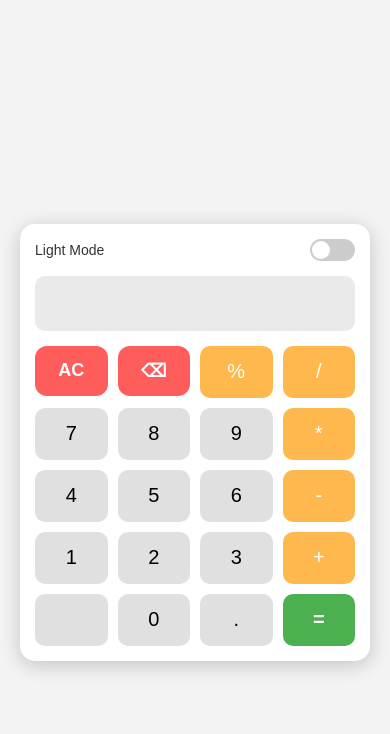
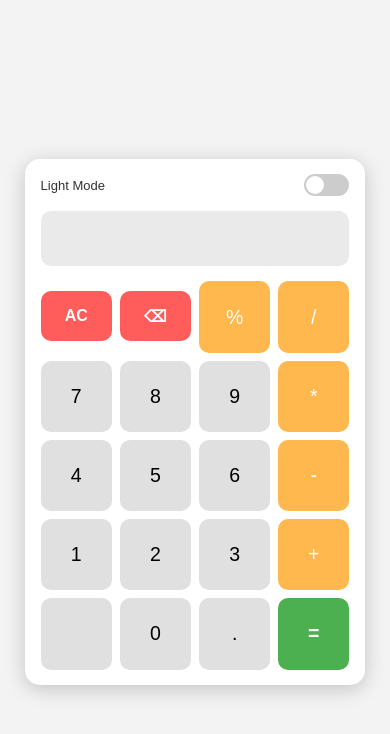
Before and after one commit to adpaisen/Calculator-Web-App, a plain HTML site: page index.html in a window 390 px wide. Drawn offline with Linux system fonts and the light colour scheme.

Commit message:
Refactor CSS for improved responsiveness and styles

```diff
--- a/style.css
+++ b/style.css
@@ -1,13 +1,18 @@
 /* Global Styles */
+* {
+    margin: 0;
+    padding: 0;
+    box-sizing: border-box;
+}
+
 body {
     display: flex;
     justify-content: center;
     align-items: center;
-    height: 100vh;
-    margin: 0;
+    min-height: 100vh;
+    padding: 16px;
     font-family: Arial, Helvetica, sans-serif;
-    transition: 0.3s;
-    padding: 20px;
+    transition: .3s;
 }
 
 .light {
@@ -20,22 +25,21 @@ body {
     color: #fff;
 }
 
-/* Calculator Box */
+/* Calculator */
 .calculator {
+    width: min(100%, 360px);
     background: white;
-    padding: 20px;
+    padding: clamp(15px, 4vw, 20px);
     border-radius: 15px;
-    width: 100%;
-    max-width: 340px;
-    transition: 0.3s;
-    box-shadow: 0 4px 20px rgba(0, 0, 0, 0.2);
+    transition: .3s;
+    box-shadow: 0 4px 20px rgba(0,0,0,.2);
 }
 
 .dark .calculator {
     background: #2c2c2c;
 }
 
-/* Mode Toggle */
+/* Top Bar */
 .top-bar {
     display: flex;
     justify-content: space-between;
@@ -44,10 +48,10 @@ body {
 }
 
 .mode-label {
-    font-size: 14px;
+    font-size: clamp(13px, 2vw, 15px);
 }
 
-/* Toggle Switch Design */
+/* Toggle */
 .switch {
     position: relative;
     width: 45px;
@@ -60,26 +64,23 @@ body {
 
 .slider {
     position: absolute;
-    cursor: pointer;
+    inset: 0;
     background: #ccc;
     border-radius: 20px;
-    top: 0;
-    left: 0;
-    right: 0;
-    bottom: 0;
-    transition: 0.3s;
+    cursor: pointer;
+    transition: .3s;
 }
 
 .slider:before {
     content: "";
     position: absolute;
+    width: 18px;
     height: 18px;
-    width: 18px;
+    top: 2px;
+    left: 2px;
     background: white;
     border-radius: 50%;
-    left: 2px;
-    top: 2px;
-    transition: 0.3s;
+    transition: .3s;
 }
 
 input:checked + .slider {
@@ -90,18 +91,17 @@ input:checked + .slider:before {
     transform: translateX(22px);
 }
 
-/* Display Screen */
+/* Display */
 #display {
     width: 100%;
-    height: 60px;
-    font-size: 28px;
+    height: clamp(55px, 12vw, 65px);
+    border: none;
+    border-radius: 10px;
+    background: #eaeaea;
+    padding: 10px;
     text-align: right;
-    padding: 10px;
-    border: none;
-    background: #eaeaea;
-    border-radius: 10px;
+    font-size: clamp(22px, 6vw, 30px);
     margin-bottom: 15px;
-    box-sizing: border-box;
 }
 
 .dark #display {
@@ -109,7 +109,7 @@ input:checked + .slider:before {
     color: white;
 }
 
-/* Buttons Grid */
+/* Buttons */
 .buttons {
     display: grid;
     grid-template-columns: repeat(4, 1fr);
@@ -117,14 +117,14 @@ input:checked + .slider:before {
 }
 
 button {
-    height: 60px;
+    width: 100%;
+    aspect-ratio: 1;
     border: none;
     border-radius: 10px;
-    font-size: 22px;
+    cursor: pointer;
+    font-size: clamp(18px, 5vw, 22px);
     background: #e0e0e0;
-    cursor: pointer;
-    transition: 0.2s;
-    box-sizing: border-box;
+    transition: .2s;
 }
 
 button:hover {
@@ -150,7 +150,7 @@ button:hover {
     background: #ffa726;
 }
 
-/* Equal Button */
+/* Equal */
 .equal {
     background: #4caf50;
     color: white;
@@ -161,21 +161,23 @@ button:hover {
     background: #43a047;
 }
 
-/* Clear Button */
+/* Clear */
 .clear {
     width: 100%;
-    height: 60px;
+    height: 55px;
+    margin-top: 10px;
+    border-radius: 10px;
     background: #ff5c5c;
     color: white;
+    font-size: clamp(16px, 4vw, 20px);
     font-weight: bold;
-    border-radius: 12px;
 }
 
 .clear:hover {
     background: #e04848;
 }
 
-/* Backspace and Top Row Buttons (C, ←, %, /) */
+/* Top Row */
 button.top-row {
     background: #ff8c42;
     color: white;
@@ -185,35 +187,40 @@ button.top-row:hover {
     background: #ff9933;
 }
 
-/* Responsive View */
+/* Tablet */
+@media (max-width: 768px) {
+    .calculator {
+        width: 100%;
+        max-width: 340px;
+    }
+}
+
+/* Mobile */
 @media (max-width: 480px) {
-    .calculator {
-        padding: 15px;
+    body {
+        padding: 12px;
     }
 
-    #display {
-        height: 55px;
-        font-size: 24px;
-    }
-
-    button {
-        height: 52px;
-        font-size: 20px;
+    .buttons {
+        gap: 8px;
     }
 
     .clear {
         height: 50px;
-        font-size: 18px;
     }
 }
 
-@media (max-width: 350px) {
-    button {
-        font-size: 18px;
-        height: 48px;
+/* Small Phones */
+@media (max-width: 320px) {
+    .calculator {
+        padding: 12px;
     }
 
-    #display {
-        font-size: 22px;
+    .buttons {
+        gap: 6px;
+    }
+
+    button {
+        font-size: 16px;
     }
 }
```
